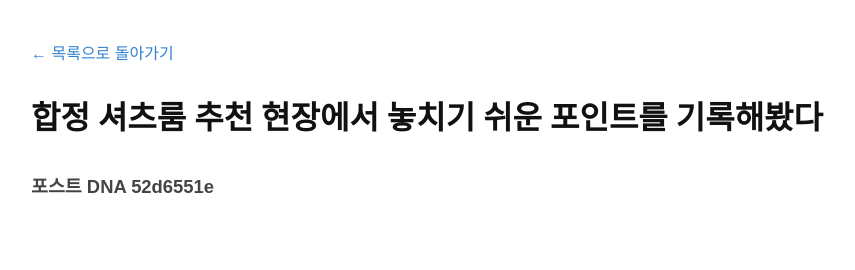
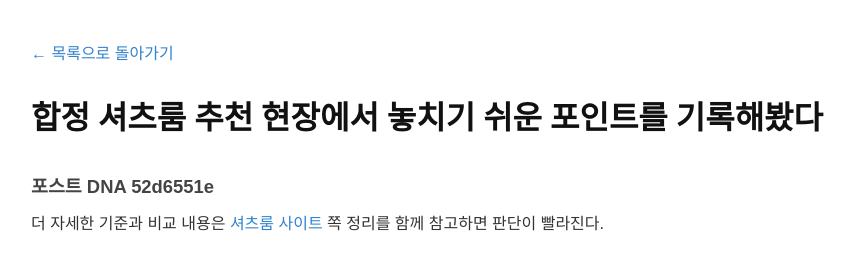
Before and after one commit to tidalhss-star/bp-t3b06-hj-shirts-rc, a plain HTML site: page posts/field_note-001-360v4q.html in a window 1280 px wide. Shown: the whole page, without its empty margins (209-1064 px from the left). Drawn offline with Linux system fonts and the light colour scheme.

```diff
--- a/posts/field_note-001-360v4q.html
+++ b/posts/field_note-001-360v4q.html
@@ -26,6 +26,8 @@
     <article>
       <h3>포스트 DNA 52d6551e</h3>
 
-</main>
+
+      <p>더 자세한 기준과 비교 내용은 <a class="anchor-link" href="https://maphoshirts.space/" data-bpaas-link-target="t1-shirtsroom-site">셔츠룸 사이트</a> 쪽 정리를 함께 참고하면 판단이 빨라진다.</p>
+    </main>
 </body>
 </html>
```
